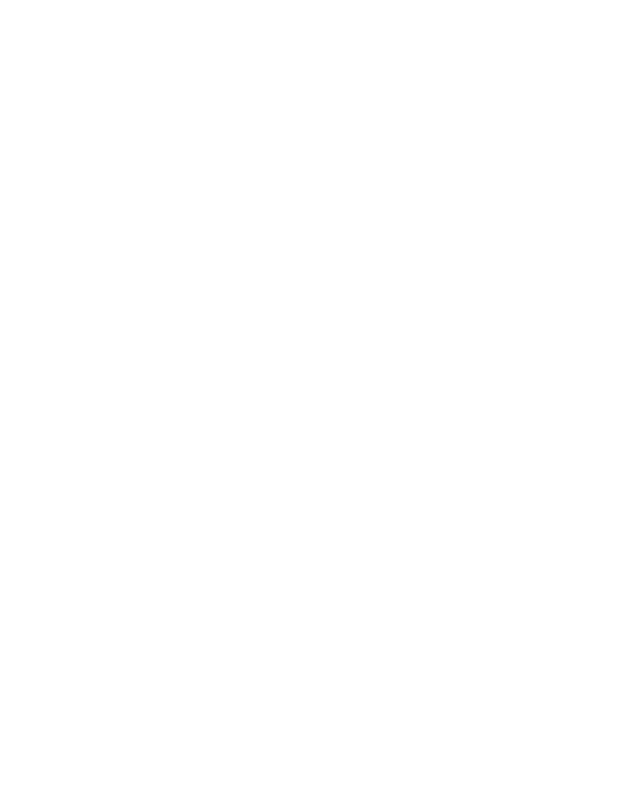
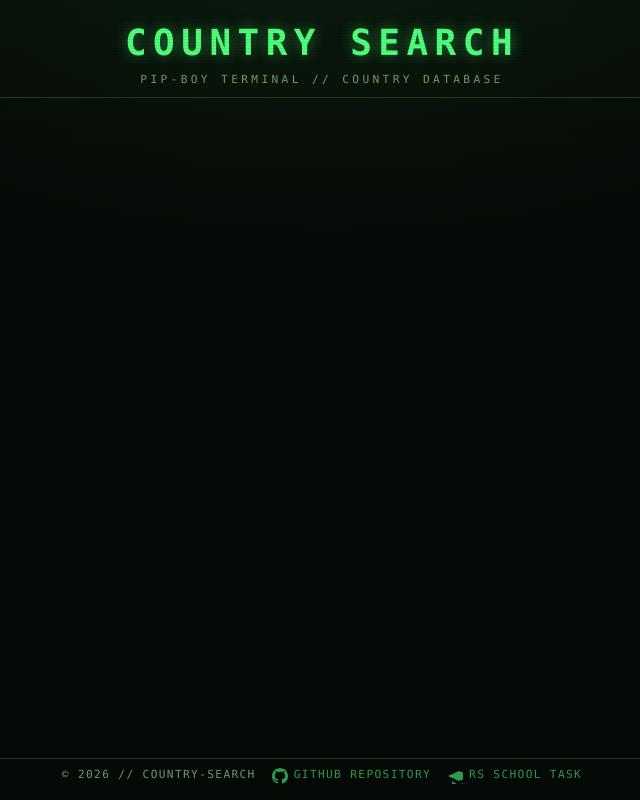
Before and after one commit to VasilyeuUV/country-search, a website with bundled scripts: page index.html in a window 1280 px wide. Shown: the whole page, without its empty margins (318-958 px from the left). Built offline with nearby package versions, Linux system fonts and the light colour scheme.

Commit message:
feat: add layout shell with header and footer

```diff
--- a/src/config/constants.ts
+++ b/src/config/constants.ts
@@ -17,3 +17,16 @@ export const REQUEST_TIMEOUT_MS = 8000;
 
 /** Locale used to format numbers in the UI. */
 export const LOCALE = 'en-US';
+
+/** Application title. */
+export const APP_TITLE = 'Country Search';
+
+/** Line under the title. */
+export const APP_TAGLINE = 'PIP-BOY TERMINAL // COUNTRY DATABASE';
+
+/** Public repository of the project. */
+export const REPOSITORY_URL = 'https://github.com/VasilyeuUV/country-search';
+
+/** Task description in the RS School repository. */
+export const TASK_URL =
+  'https://github.com/rolling-scopes-school/tasks/blob/master/fullstack-engineering/tasks/country-search/README.md';
--- a/src/main.ts
+++ b/src/main.ts
@@ -1,5 +1,7 @@
 /** @file Application entry point. */
 
 import { installMockTransportIfRequested } from './data/mock/install-mock-transport.js';
+import { mountApp } from './ui/app.js';
 
 installMockTransportIfRequested(window.location.search);
+mountApp(document.body);
--- /dev/null
+++ b/src/ui/app.ts
@@ -0,0 +1,25 @@
+/** @file Composition root of the UI. */
+
+import { createSearchController } from '../services/search-controller.js';
+import type { SearchController } from '../services/search-controller.js';
+import { createElement } from './dom.js';
+import { createFooter } from './views/footer.js';
+import { createHeader } from './views/header.js';
+
+/**
+ * Mounts the application.
+ *
+ * @param container - Host element, `body` in production.
+ * @returns Search controller used by the mounted views.
+ */
+export function mountApp(container: HTMLElement): SearchController {
+  const controller = createSearchController();
+
+  container.append(
+    createHeader(),
+    createElement('main', { className: 'app__main' }),
+    createFooter(),
+  );
+
+  return controller;
+}
--- /dev/null
+++ b/src/ui/views/footer.ts
@@ -0,0 +1,49 @@
+/** @file Application footer with the repository and task links. */
+
+import { REPOSITORY_URL, TASK_URL } from '../../config/constants.js';
+import { createElement, createSvgElement } from '../dom.js';
+
+const GITHUB_PATH =
+  'M8 0C3.58 0 0 3.58 0 8c0 3.54 2.29 6.53 5.47 7.59.4.07.55-.17.55-.38 0-.19-.01-.82-.01-1.49-2.01.37-2.53-.49-2.69-.94-.09-.23-.48-.94-.82-1.13-.28-.15-.68-.52-.01-.53.63-.01 1.08.58 1.23.82.72 1.21 1.87.87 2.33.66.07-.52.28-.87.51-1.07-1.78-.2-3.64-.89-3.64-3.95 0-.87.31-1.59.82-2.15-.08-.2-.36-1.02.08-2.12 0 0 .67-.21 2.2.82a7.6 7.6 0 0 1 2-.27c.68 0 1.36.09 2 .27 1.53-1.04 2.2-.82 2.2-.82.44 1.1.16 1.92.08 2.12.51.56.82 1.27.82 2.15 0 3.07-1.87 3.75-3.65 3.95.29.25.54.73.54 1.48 0 1.07-.01 1.93-.01 2.2 0 .21.15.46.55.38A8.01 8.01 0 0 0 16 8c0-4.42-3.58-8-8-8Z';
+
+const CAP_PATH = 'M12 3 1 8l11 5 9-4.09V15h2V8l-11-5Z';
+const CAP_BASE_PATH = 'M5 13.18v3.64L12 21l7-4.18v-3.64l-7 4.18-7-4.18Z';
+
+/**
+ * @returns Footer with the current year and two external links.
+ */
+export function createFooter(): HTMLElement {
+  const year = new Date().getFullYear();
+
+  return createElement('footer', {
+    className: 'app__footer',
+    children: [
+      createElement('span', { text: `© ${year} // country-search` }),
+      createLink(REPOSITORY_URL, 'GitHub repository', createIcon([GITHUB_PATH])),
+      createLink(TASK_URL, 'RS School task', createIcon([CAP_PATH, CAP_BASE_PATH])),
+    ],
+  });
+}
+
+function createLink(href: string, label: string, icon: SVGSVGElement): HTMLAnchorElement {
+  return createElement('a', {
+    className: 'app__footer-link',
+    attributes: { href, target: '_blank', rel: 'noreferrer noopener' },
+    children: [icon, createElement('span', { text: label })],
+  });
+}
+
+function createIcon(paths: readonly string[]): SVGSVGElement {
+  const icon = createSvgElement('svg', {
+    class: 'app__icon',
+    viewBox: '0 0 16 16',
+    'aria-hidden': 'true',
+    focusable: 'false',
+  });
+
+  for (const d of paths) {
+    icon.append(createSvgElement('path', { d }));
+  }
+
+  return icon;
+}
--- /dev/null
+++ b/src/ui/views/header.ts
@@ -0,0 +1,17 @@
+/** @file Application header. */
+
+import { APP_TAGLINE, APP_TITLE } from '../../config/constants.js';
+import { createElement } from '../dom.js';
+
+/**
+ * @returns Header with the application title and the terminal tagline.
+ */
+export function createHeader(): HTMLElement {
+  return createElement('header', {
+    className: 'app__header',
+    children: [
+      createElement('h1', { className: 'app__title', text: APP_TITLE }),
+      createElement('p', { className: 'app__tagline', text: APP_TAGLINE }),
+    ],
+  });
+}
--- a/styles.css
+++ b/styles.css
@@ -1 +1,156 @@
-/* Styles are added together with the UI stage. */
+/* Fallout-inspired palette, base layout and CRT decoration. */
+
+:root {
+  color-scheme: dark;
+
+  --bg: #060a06;
+  --panel: #0c120b;
+  --line: #1f3a1d;
+  --green: #4dff7a;
+  --green-dim: #2f9e4f;
+  --text: #c8ffc4;
+  --muted: #6f9e6a;
+  --amber: #ffb648;
+  --focus: #a8ff8f;
+
+  --radius: 4px;
+  --space: 16px;
+  --mono: ui-monospace, 'Cascadia Mono', 'Segoe UI Mono', Consolas, 'Liberation Mono', monospace;
+}
+
+*,
+*::before,
+*::after {
+  box-sizing: border-box;
+}
+
+[hidden] {
+  display: none !important;
+}
+
+body {
+  margin: 0;
+  min-height: 100vh;
+  display: grid;
+  grid-template-rows: auto 1fr auto;
+  gap: calc(var(--space) * 2);
+  padding: var(--space);
+  font-family: var(--mono);
+  font-size: 16px;
+  line-height: 1.5;
+  color: var(--text);
+  background:
+    radial-gradient(1100px 550px at 50% -10%, rgb(77 255 122 / 8%), transparent 62%), var(--bg);
+}
+
+/* CRT scanlines and vignette: decorative, never interactive */
+body::after {
+  content: '';
+  position: fixed;
+  inset: 0;
+  z-index: 1;
+  pointer-events: none;
+  background:
+    repeating-linear-gradient(rgb(0 0 0 / 16%) 0 1px, transparent 1px 3px),
+    radial-gradient(120% 95% at 50% 50%, transparent 58%, rgb(0 0 0 / 55%) 100%);
+  opacity: 0.5;
+}
+
+:focus-visible {
+  outline: 2px solid var(--focus);
+  outline-offset: 2px;
+}
+
+/* ---------- header ---------- */
+
+.app__header {
+  width: 100%;
+  max-width: 1400px;
+  margin: 0 auto;
+  padding-bottom: calc(var(--space) / 2);
+  display: grid;
+  gap: 2px;
+  text-align: center;
+  border-bottom: 1px solid var(--line);
+}
+
+.app__title {
+  margin: 0;
+  font-size: clamp(1.5rem, 1rem + 2vw, 2.25rem);
+  font-weight: 700;
+  letter-spacing: 0.18em;
+  text-transform: uppercase;
+  color: var(--green);
+  text-shadow: 0 0 14px rgb(77 255 122 / 45%);
+}
+
+.app__tagline {
+  margin: 0;
+  font-size: 0.7rem;
+  letter-spacing: 0.3em;
+  text-transform: uppercase;
+  color: var(--muted);
+}
+
+/* ---------- main ---------- */
+
+.app__main {
+  width: 100%;
+  max-width: 1400px;
+  margin: 0 auto;
+  display: grid;
+  gap: calc(var(--space) * 1.5);
+  align-content: start;
+}
+
+/* ---------- footer ---------- */
+
+.app__footer {
+  width: 100%;
+  max-width: 1400px;
+  margin: 0 auto;
+  padding-top: calc(var(--space) / 2);
+  display: flex;
+  flex-wrap: wrap;
+  align-items: center;
+  justify-content: center;
+  gap: var(--space);
+  border-top: 1px solid var(--line);
+  font-size: 0.7rem;
+  letter-spacing: 0.12em;
+  text-transform: uppercase;
+  color: var(--muted);
+}
+
+.app__footer-link {
+  display: inline-flex;
+  align-items: center;
+  gap: 6px;
+  color: var(--green-dim);
+  text-decoration: none;
+  transition:
+    color 160ms ease,
+    text-shadow 160ms ease;
+}
+
+.app__footer-link:hover,
+.app__footer-link:focus-visible {
+  color: var(--green);
+  text-shadow: 0 0 10px rgb(77 255 122 / 45%);
+}
+
+.app__icon {
+  width: 16px;
+  height: 16px;
+  fill: currentcolor;
+}
+
+@media (prefers-reduced-motion: reduce) {
+  *,
+  *::before,
+  *::after {
+    animation-duration: 0.01ms !important;
+    animation-iteration-count: 1 !important;
+    transition-duration: 0.01ms !important;
+  }
+}
```
